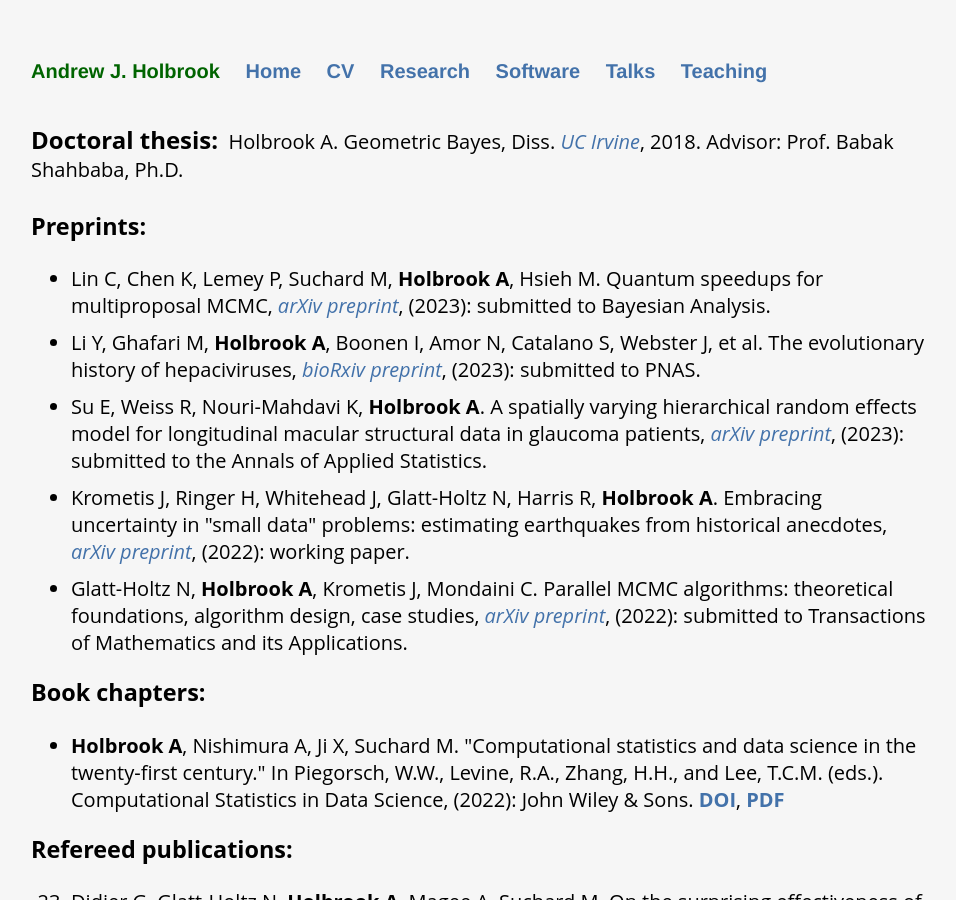
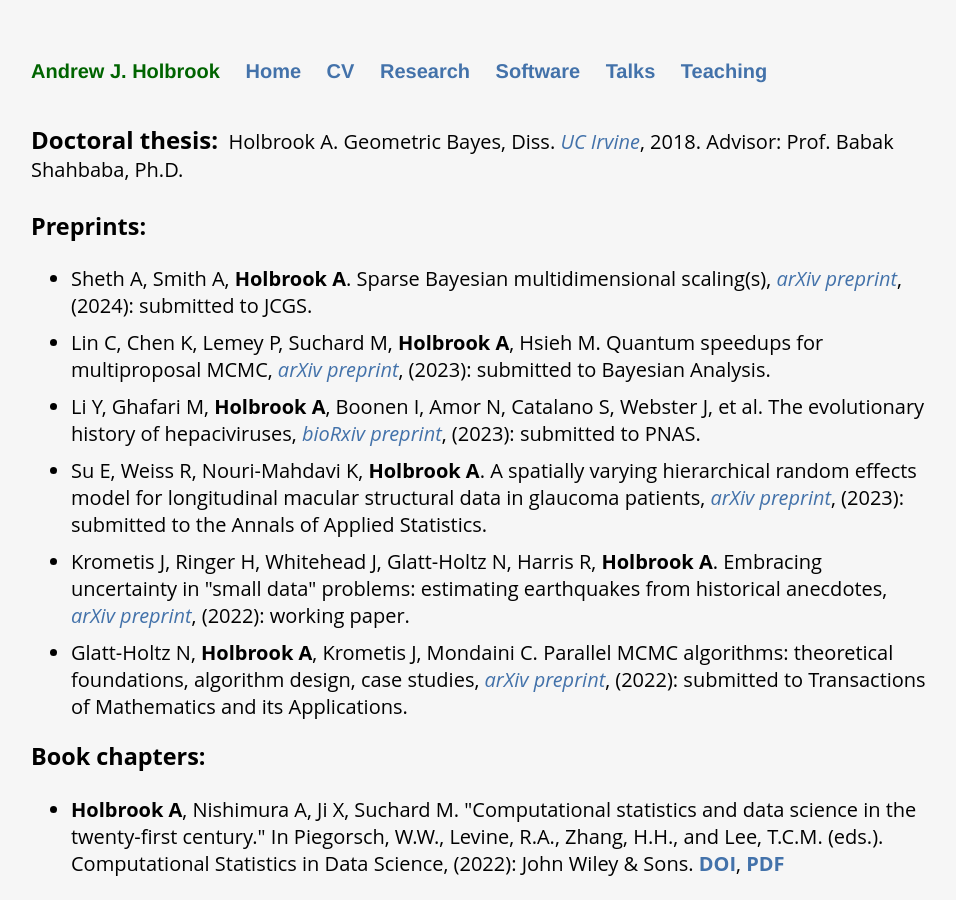
Before and after one commit to andrewjholbrook/andrewjholbrook.github.io, a Jekyll site: the page built from research.html, in a window 1280 px wide and 900 px high. Shown: the whole window, without its empty margins (161-1117 px from the left). Built offline with Jekyll 4.4.1, drawn with Linux system fonts in a browser that asks for light colours; a style sheet for code colours, icons or effects is not loaded.

Commit message:
Update research.html

```diff
--- a/research.html
+++ b/research.html
@@ -11,6 +11,7 @@
 
   <h3>Preprints:</h3>
   <ul id="preprints">
+        <li> Sheth A, Smith A, <b>Holbrook A</b>. Sparse Bayesian multidimensional scaling(s), <i><a href="https://arxiv.org/abs/2406.15573" target="_blank">arXiv preprint</a></i>, (2024): submitted to JCGS. </li>
         <li> Lin C, Chen K, Lemey P, Suchard M, <b>Holbrook A</b>, Hsieh M. Quantum speedups for multiproposal MCMC, <i><a href="https://arxiv.org/abs/2312.01402" target="_blank">arXiv preprint</a></i>, (2023): submitted to Bayesian Analysis. </li>
         <li> Li Y, Ghafari M, <b>Holbrook A</b>, Boonen I, Amor N, Catalano S, Webster J, et al. The evolutionary history of hepaciviruses, <i><a href="https://doi.org/10.1101/2023.06.30.547218" target="_blank">bioRxiv preprint</a></i>, (2023): submitted to PNAS. </li>
         <li> Su E, Weiss R, Nouri-Mahdavi K, <b>Holbrook A</b>. A spatially varying hierarchical random effects model for longitudinal macular structural data in glaucoma patients, <i><a href="https://arxiv.org/abs/2303.09018" target="_blank">arXiv preprint</a></i>, (2023): submitted to the Annals of Applied Statistics.</li>
```
